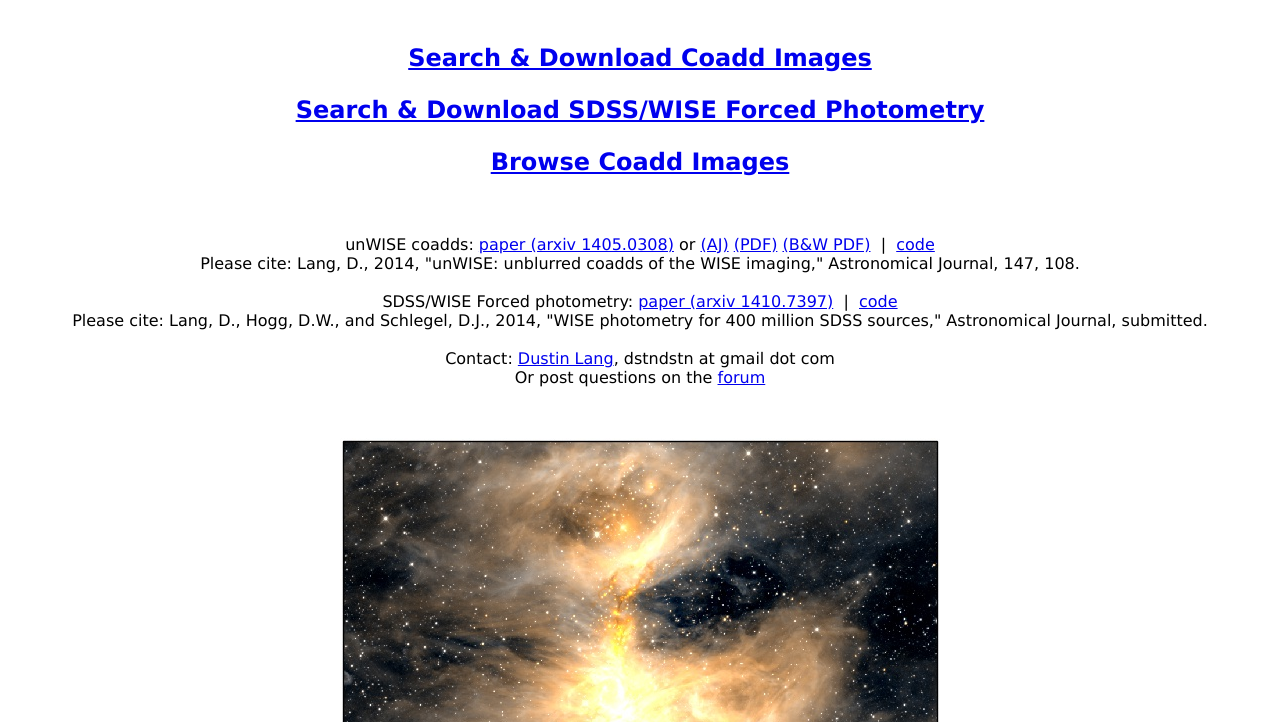
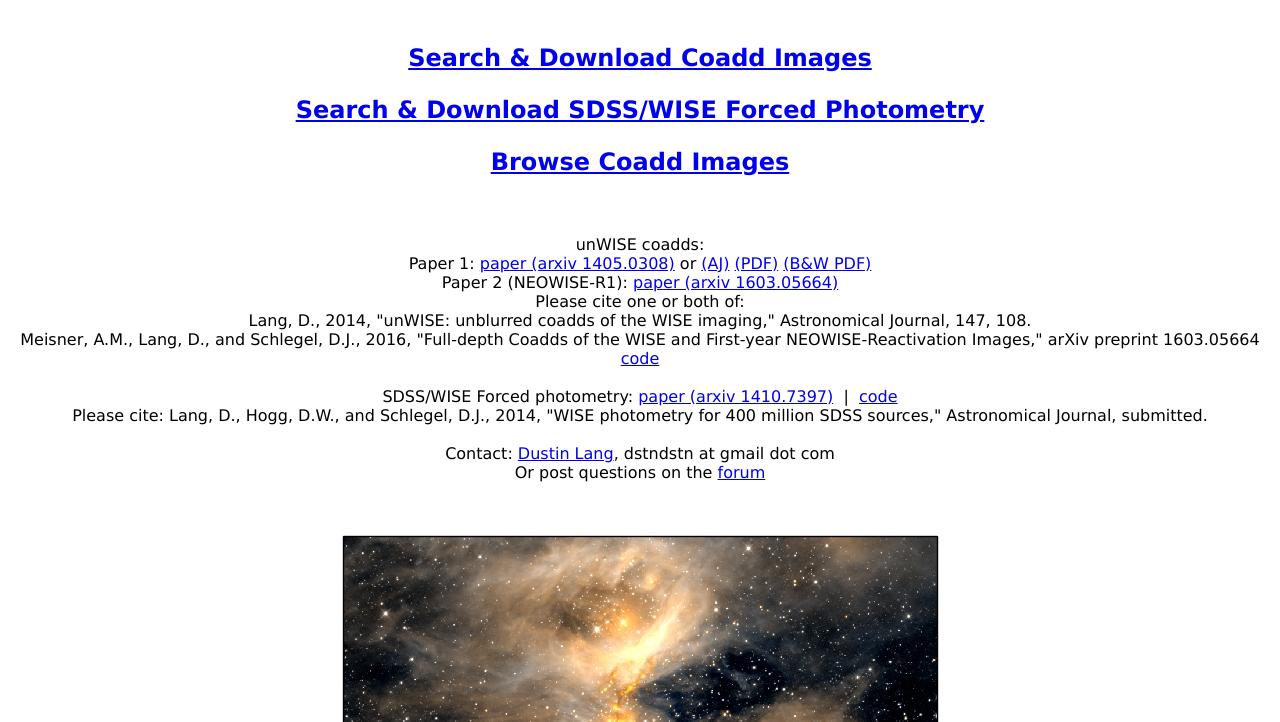
Before and after one commit to dstndstn/unwise.me, a Django app: template templates/index.html in a window 1280 px wide. Shown: the part 596-1318 px from the top of the page. Run offline with Django 3.2, Linux system fonts and the light colour scheme; the template is opened without the code that fills it, so the values that code supplies are empty.

Commit message:
add link to Aaron's paper

```diff
--- a/templates/index.html
+++ b/templates/index.html
@@ -30,13 +30,20 @@ unWISE: unblurred coadds from WISE
 <br/>
 
 <p>
-unWISE coadds: <a href="http://arxiv.org/abs/1405.0308">paper (arxiv 1405.0308)</a> or <a href="http://iopscience.iop.org/1538-3881/147/5/108/">(AJ)</a>
-<a href="{% static 'unwise.pdf' %}">(PDF)</a>
-<a href="{% static 'unwise-bw.pdf' %}">(B&amp;W PDF)</a>
-&nbsp;|&nbsp;
+  unWISE coadds:<br/>
+  Paper 1: <a href="http://arxiv.org/abs/1405.0308">paper (arxiv 1405.0308)</a> or <a href="http://iopscience.iop.org/1538-3881/147/5/108/">(AJ)</a>
+  <a href="{% static 'unwise.pdf' %}">(PDF)</a>
+  <a href="{% static 'unwise-bw.pdf' %}">(B&amp;W PDF)</a>
+<br/>
+Paper 2 (NEOWISE-R1): <a href="http://arxiv.org/abs/1603.05664">paper (arxiv 1603.05664)</a>
+<br/>
+Please cite one or both of:
+<br/>
+Lang, D., 2014, "unWISE: unblurred coadds of the WISE imaging," Astronomical Journal, 147, 108.
+<br/>Meisner, A.M., Lang, D., and Schlegel, D.J., 2016, "Full-depth Coadds of the WISE and First-year NEOWISE-Reactivation Images,"
+  arXiv preprint 1603.05664
+<br/>
 <a href="https://github.com/dstndstn/unwise-coadds">code</a>
-<br/>
-Please cite: Lang, D., 2014, "unWISE: unblurred coadds of the WISE imaging," Astronomical Journal, 147, 108.
 <br/><br/>
 SDSS/WISE Forced photometry: <a href="http://arxiv.org/abs/1410.7397">paper (arxiv 1410.7397)</a>
 &nbsp;|&nbsp;
```
